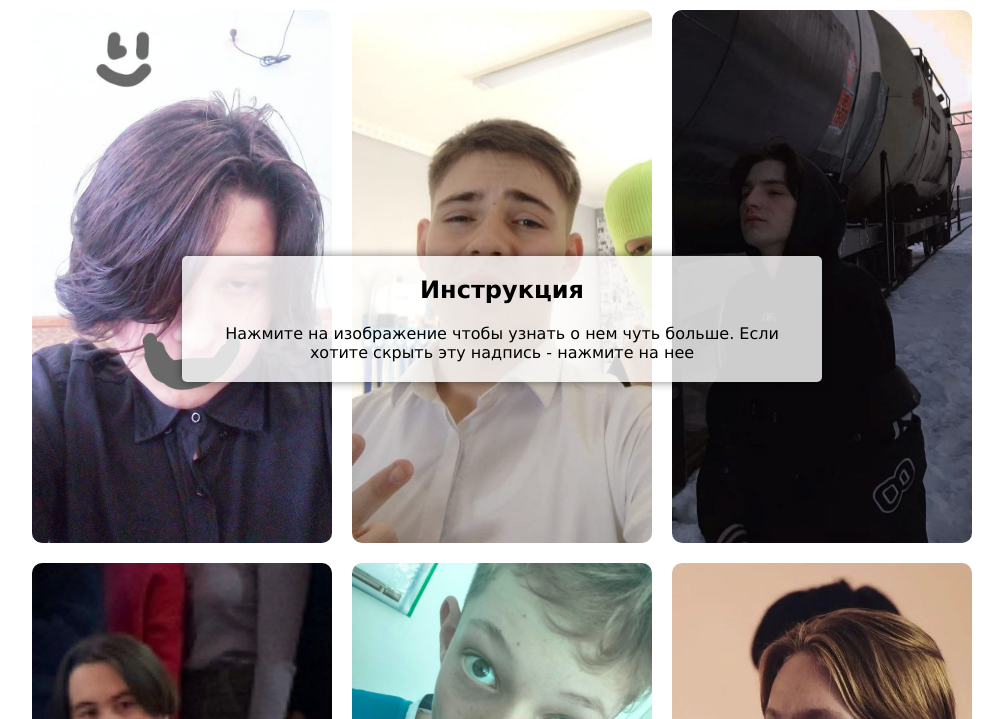
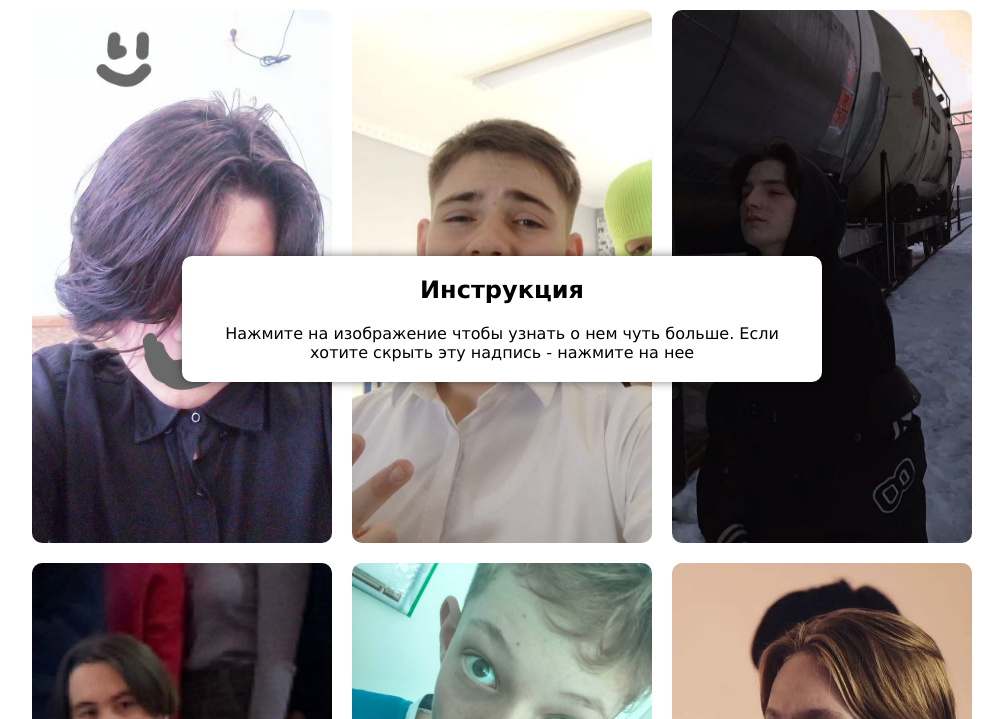
Before and after one commit to mbp-as/blat, a plain HTML site: page index.html in a window 1280 px wide. Shown: the part 81-800 px from the top of the page, without its empty margins (138-1141 px from the left). Drawn offline with Linux system fonts and the light colour scheme.

Commit message:
Add files via upload

```diff
--- a/index.html
+++ b/index.html
@@ -34,9 +34,9 @@
             top: 50%;
             left: 50%;
             transform: translate(-50%, -50%);
-            background-color: rgba(255, 255, 255, 0.8);
+            background-color: rgb(255, 255, 255);
             padding: 20px;
-            border-radius: 5px;
+            border-radius: 10px;
             box-shadow: 0px 0px 10px rgba(0, 0, 0, 0.5);
             z-index: 1;
             max-width: 80%;
@@ -83,7 +83,7 @@
     <div class="caption" id="caption">
         <h2>Инструкция</h2>
         <p>Нажмите на изображение чтобы узнать о нем чуть больше. Если хотите скрыть эту надпись - нажмите на нее</p>
-
+    </div>
     <script>
         function showCaption(title, description) {
             document.getElementById("caption").style.display = "block";
```
